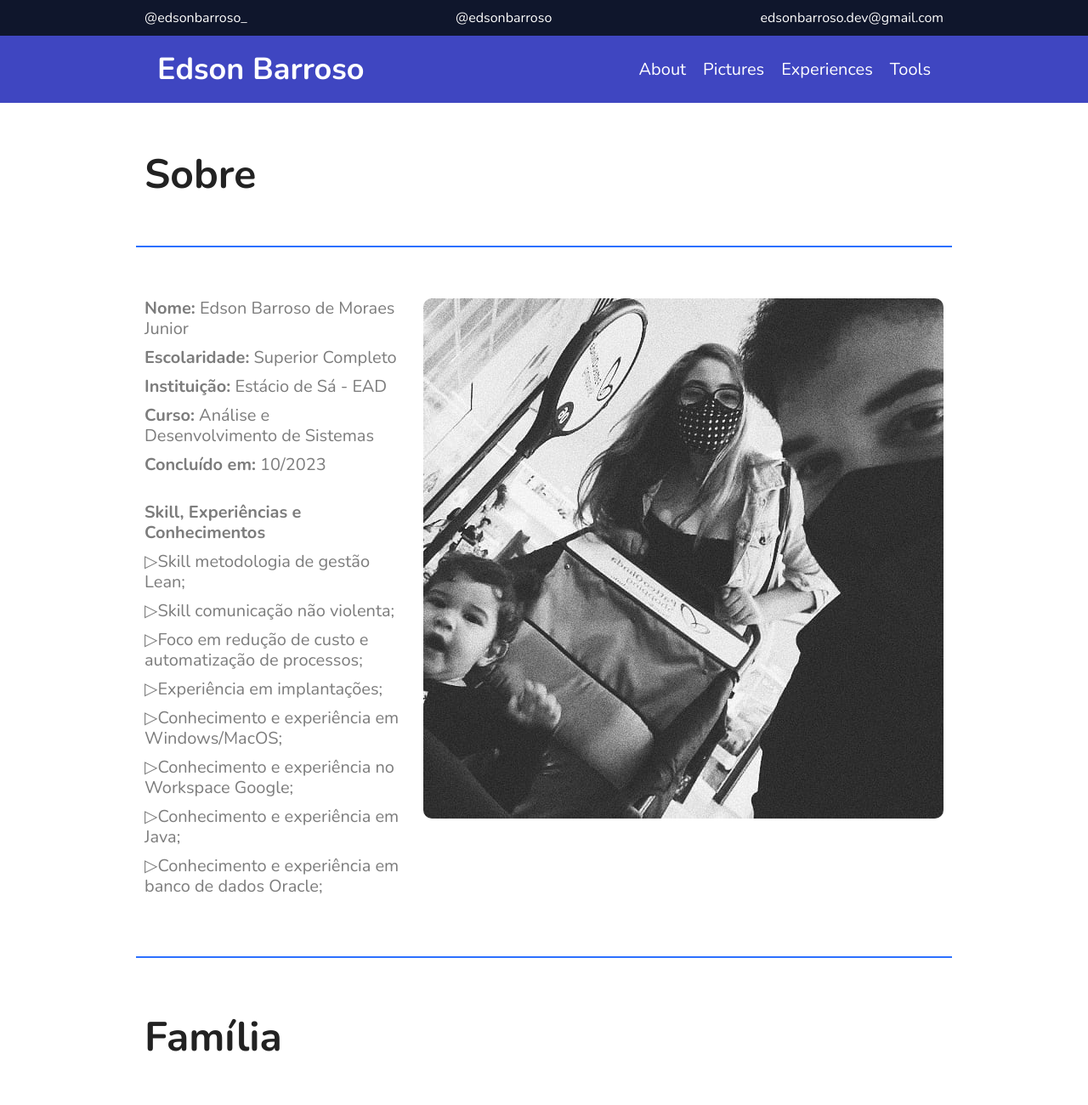
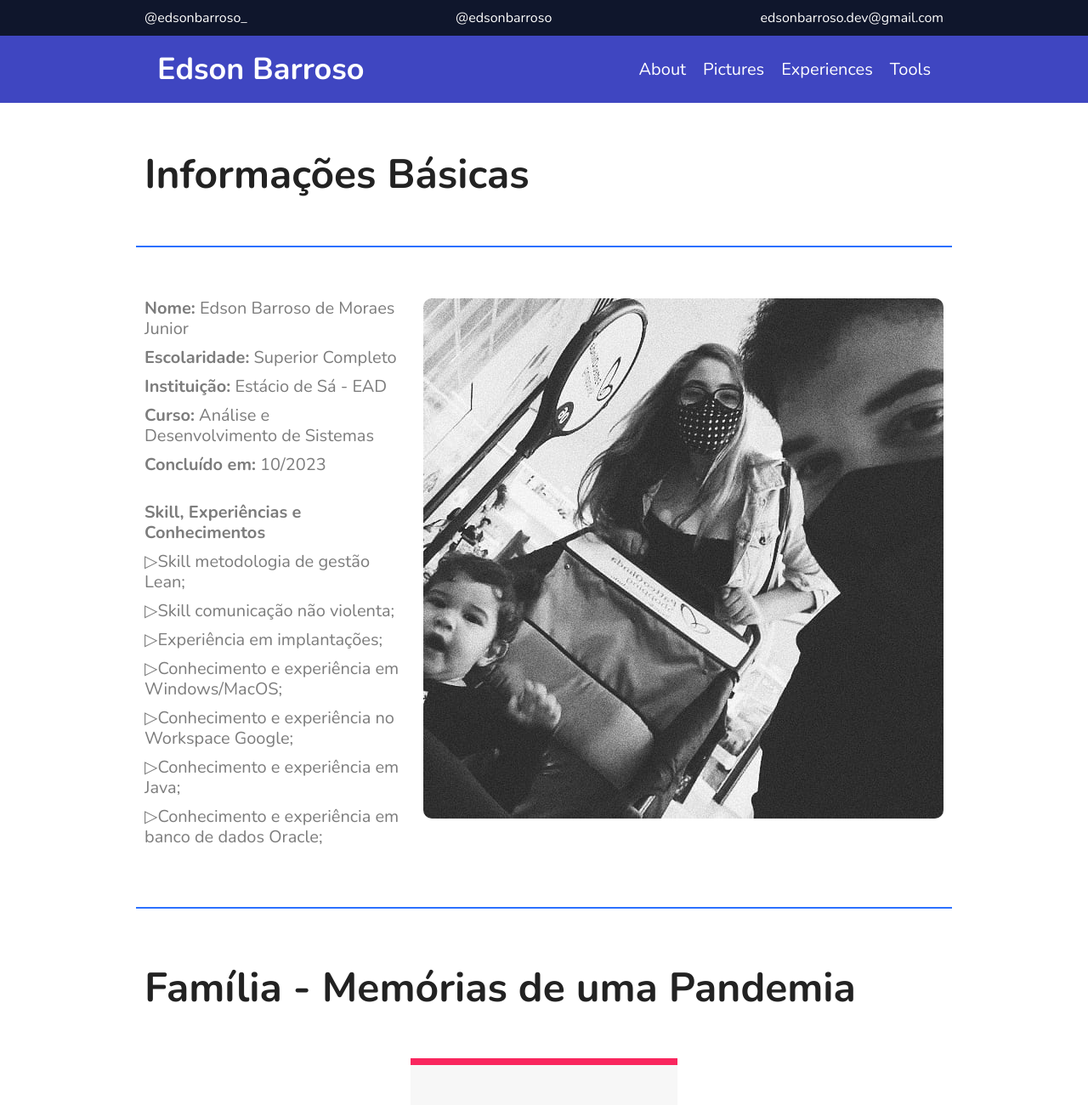
Before and after one commit to edsonbmj/dev, a plain HTML site: page index.html in a window 1280 px wide. Shown: the top 1300 px of the page at 85% size. Drawn offline with nearby package versions, Linux system fonts and the light colour scheme.

Commit message:
Update index.html

```diff
--- a/index.html
+++ b/index.html
@@ -37,7 +37,7 @@
         </div>
     </header>
 
-    <h1 class="intro">Sobre</h1>
+    <h1 class="intro">Informações Básicas</h1>
 
     <section class="about" id="about">
         <div class="about-info1">
@@ -50,7 +50,6 @@
                 <p><span>Skill, Experiências e Conhecimentos</span></p>
                 <p>▷Skill metodologia de gestão Lean;</p>
                 <p>▷Skill comunicação não violenta;</p>
-                <p>▷Foco em redução de custo e automatização de processos;</p>
                 <p>▷Experiência em implantações;</p>
                 <p>▷Conhecimento e experiência em Windows/MacOS;</p>
                 <p>▷Conhecimento e experiência no Workspace Google;</p>
@@ -64,7 +63,7 @@
     </section>
 
     <section class="pictures" id="pictures">
-        <h1>Família</h1>
+        <h1>Família - Memórias de uma Pandemia</h1>
 
         <!--In this section the idea was to keep the photos side by side without breaking the layout of the device accessed. An 'align-items: flex-end' was used so that it preserves the alignment at the end of the elements and in the beginning it is free to break.-->
 
@@ -86,7 +85,7 @@
         </div>
     </section>
 
-    <div class="tittle-exp"><h1>Experiência Profissional
+    <div class="tittle-exp"><h1>Experiências de Trabalho
     </h1></div>
 
     <section class="exp" id="exp">
```
